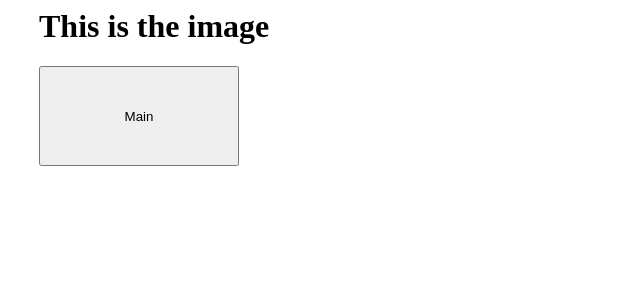
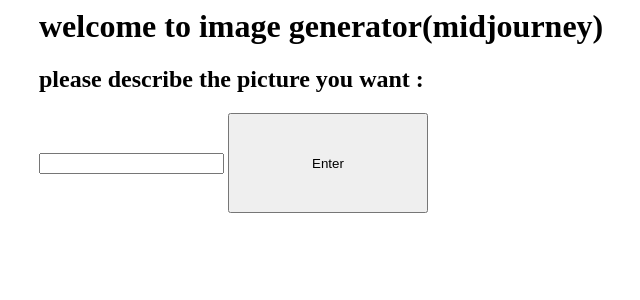
Before and after one commit to gentlecanoe/0219, a Flask app: page /image_gpt in a window 1280 px wide. Shown: the top 300 px of the page, without its empty margins (285-925 px from the left). Run offline with Flask 3, Linux system fonts and the light colour scheme.

Commit message:
Update image_gpt.html

```diff
--- a/templates/image_gpt.html
+++ b/templates/image_gpt.html
@@ -6,8 +6,10 @@
 </style>
 
 <div class="container">
-<h1>This is the image</h1>
-<form action="/main" method="post">
-    <input type = "submit" value="Main" style="width:200px;height:100px;">
+<h1>welcome to image generator(midjourney)</h1>
+<form action="/image_result" method="post">
+      <h2>please describe the picture you want : </h2>
+      <input type = "text" name="q">
+      <input type = "submit" value="Enter" style="width:200px;height:100px;">
 </form>
 </div>
```
